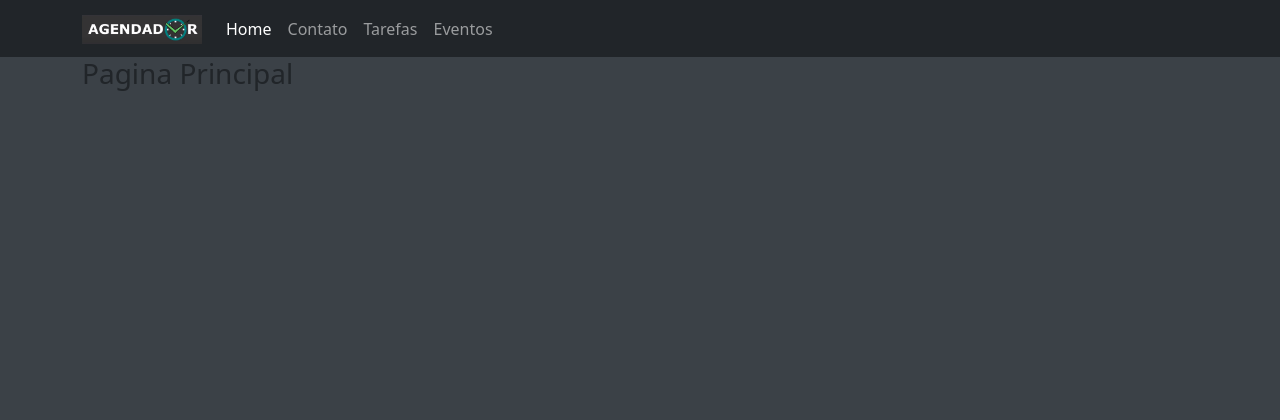
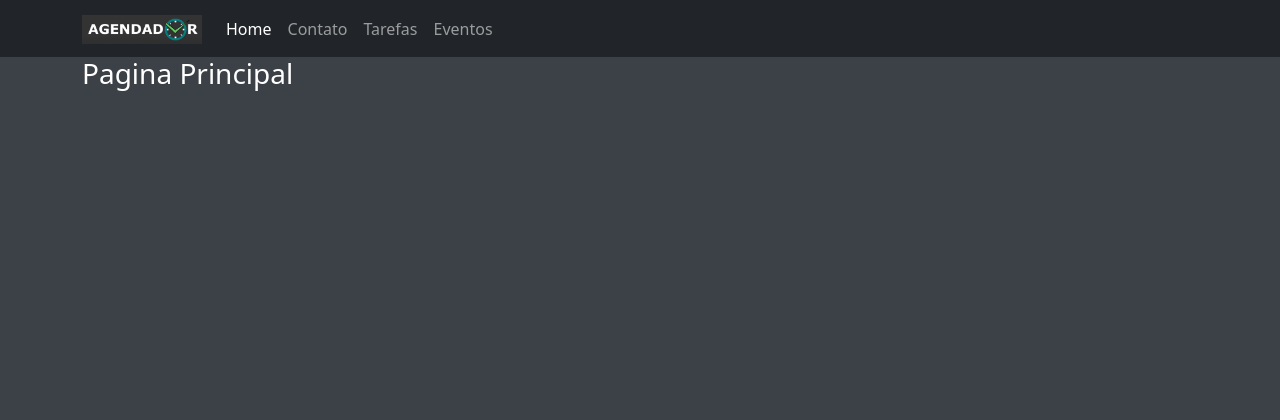
Before and after one commit to marcos-de-melo/sisagendador, a PHP site: page / in a window 1280 px wide. Shown: the top 420 px of the page. Run offline with PHP 8.4, Linux system fonts and the light colour scheme.

Commit message:
aula 12 - Completa

```diff
--- a/css/estilo-padrao.css
+++ b/css/estilo-padrao.css
@@ -1,3 +1,4 @@
 body{
     background-color: #3b4147;
+    color: white;
 }
--- a/index.php
+++ b/index.php
@@ -1,5 +1,6 @@
 <?php
-include("./db/conexao.php");
+    include("./db/conexao.php");
+
 ?>
 <!DOCTYPE html>
 <html lang="pt-br">
@@ -11,6 +12,7 @@ include("./db/conexao.php");
     <!-- Bootstrap CSS -->
     <link href="https://cdn.jsdelivr.net/npm/bootstrap@5.1.0/dist/css/bootstrap.min.css" rel="stylesheet" integrity="sha384-KyZXEAg3QhqLMpG8r+8fhAXLRk2vvoC2f3B09zVXn8CA5QIVfZOJ3BCsw2P0p/We" crossorigin="anonymous">
     <link rel="stylesheet" href="./css/estilo-padrao.css">
+    <link rel="stylesheet" href="https://cdn.jsdelivr.net/npm/bootstrap-icons@1.5.0/font/bootstrap-icons.css">
     <title>Sistema Agendador 1.0</title>
 </head>
 <body>
--- a/paginas/contatos/contatos.php
+++ b/paginas/contatos/contatos.php
@@ -10,6 +10,7 @@
         <input type="submit" value="Pesquisar">
     </form>
 </div>
+
 <table border="1">
     <thead>
         <tr>
@@ -83,7 +84,8 @@
         ?>
     </tbody>
 </table>
-<br>
+
+
 <?php
 
         $sqlTotal = "SELECT idContato FROM tbcontatos";
--- a/paginas/home/home.php
+++ b/paginas/home/home.php
@@ -1 +1,4 @@
-<h3>Pagina Principal</h3>
+
+<header>
+    <h3>Pagina Principal</h3>
+</header>
```
Also changed, not shown: img/banner-1.png (deleted), img/banner-home.png (added), img/banner-home.svg (added).
